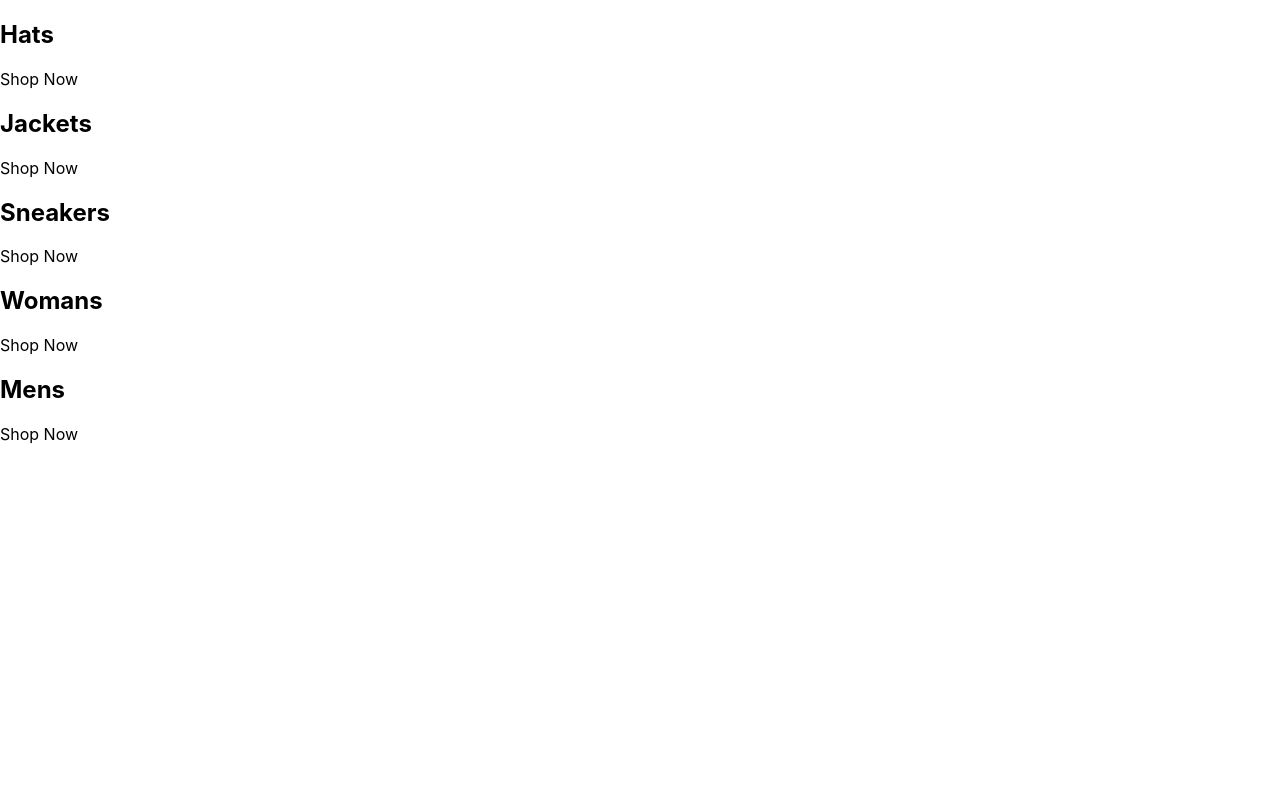
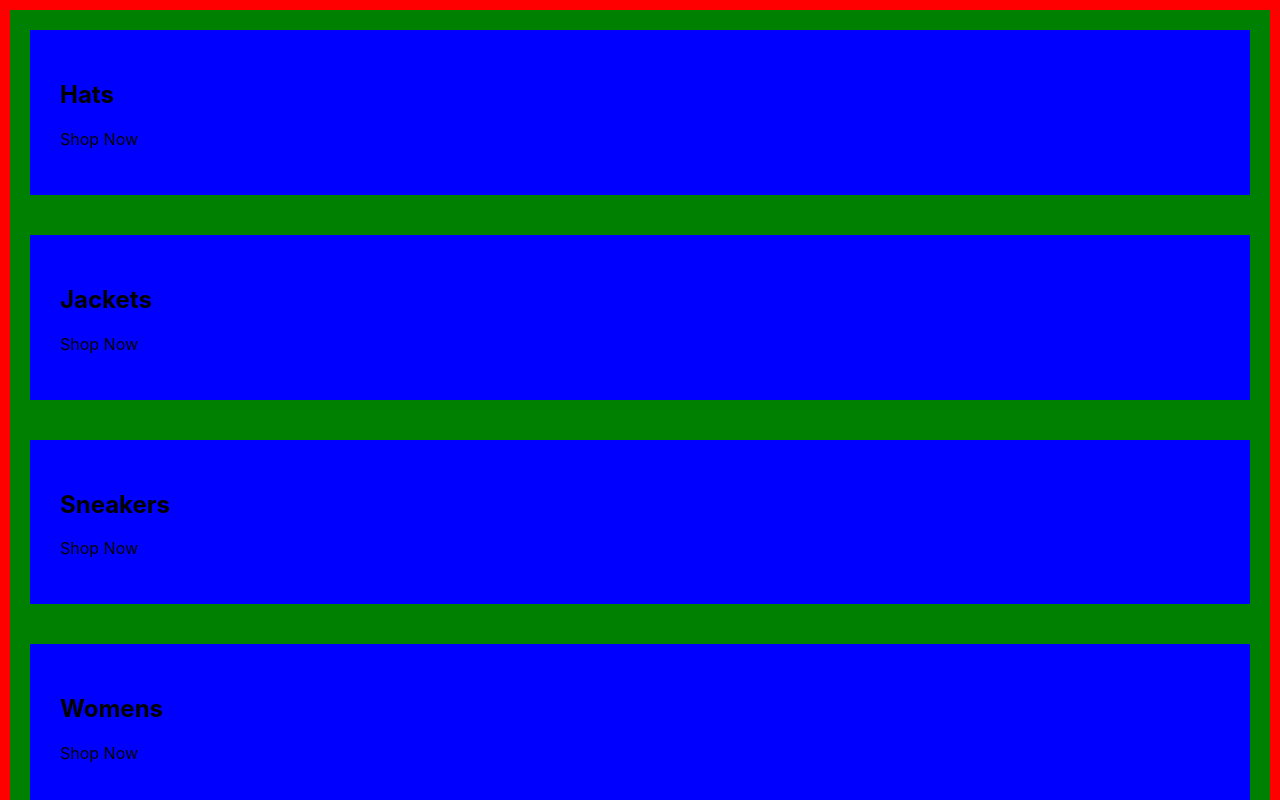
Before and after one commit to dbondariev/crwn-clothing, a React (Create React App) app: page / in a window 1280 px wide. Shown: the top 800 px of the page. Built offline with nearby package versions, Linux system fonts and the light colour scheme.

Commit message:
added some sass

```diff
--- a/package.json
+++ b/package.json
@@ -6,9 +6,11 @@
     "@testing-library/jest-dom": "^5.16.5",
     "@testing-library/react": "^13.4.0",
     "@testing-library/user-event": "^13.5.0",
+    "node-sass": "^7.0.3",
     "react": "^18.2.0",
     "react-dom": "^18.2.0",
-    "react-scripts": "5.0.1",
+    "react-scripts": "^5.0.1",
+    "sass": "^1.57.1",
     "web-vitals": "^2.1.4"
   },
   "scripts": {
--- a/src/App.js
+++ b/src/App.js
@@ -1,55 +1,43 @@
-
+import React from 'react';
+import './categories.styles.scss';
 
 const App = () => {
-
-  const categoroes = [
+  const categories = [
     {
+      id: 1,
       title: 'Hats',
-      imageUrl: 'https://i.ibb.co/cvpntL1/hats.png',
-      id: 1,
-      linkUrl: 'shop/hats'
     },
     {
+      id: 2,
       title: 'Jackets',
-      imageUrl: 'https://i.ibb.co/px2tCc3/jackets.png',
-      id: 2,
-      linkUrl: 'shop/jackets'
     },
     {
+      id: 3,
       title: 'Sneakers',
-      imageUrl: 'https://i.ibb.co/0jqHpnp/sneakers.png',
-      id: 3,
-      linkUrl: 'shop/sneakers'
     },
     {
-      title: 'Womans',
-      imageUrl: 'https://i.ibb.co/GCCdy8t/womens.png',
-      size: 'large',
       id: 4,
-      linkUrl: 'shop/womans'
+      title: 'Womens',
     },
     {
+      id: 5,
       title: 'Mens',
-      imageUrl: 'https://i.ibb.co/R//Mens.png',
-      size: 'large',
-      id: 5,
-      linkUrl: 'shop/mens'
-    }
-  ]
+    },
+  ];
 
   return (
-    <div className="categoroes-containmer">
-      {categoroes.map(({title, imageUrl, id, size}) => (
-      <div className="category-container">
-        <div className="background-image"/>
-        <div classname="category-body-container">
-          <h2>{title}</h2>
-          <p>Shop Now</p>
+    <div className='categories-container'>
+      {categories.map(({ title }) => (
+        <div className='category-container'>
+          <div className='background-image' />
+          <div className='category-body-container'>
+            <h2>{title}</h2>
+            <p>Shop Now</p>
+          </div>
         </div>
-      </div>
       ))}
     </div>
   );
-}
+};
 
 export default App;
--- /dev/null
+++ b/src/categories.styles.scss
@@ -0,0 +1,14 @@
+.categories-container {
+    background-color: red;
+    padding: 10px;
+
+    .category-container {
+        background-color: green;
+        padding: 20px;
+    }
+
+    .category-body-container {
+        background-color: blue;
+        padding: 30px;
+    }
+}
```
Also changed, not shown: 1 other file (tests, documents, lock files or other folders).
